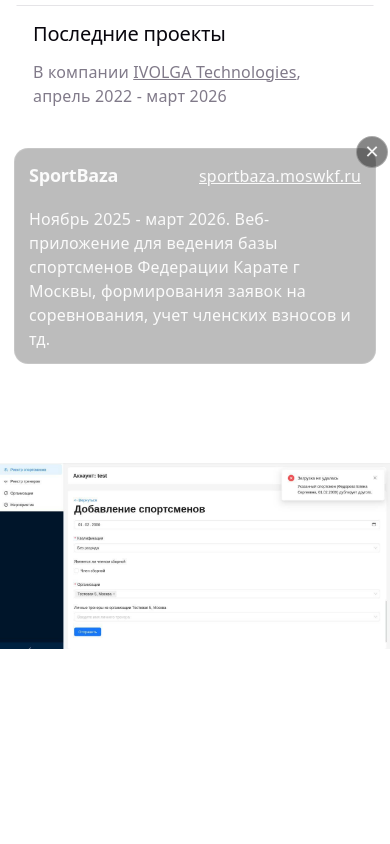
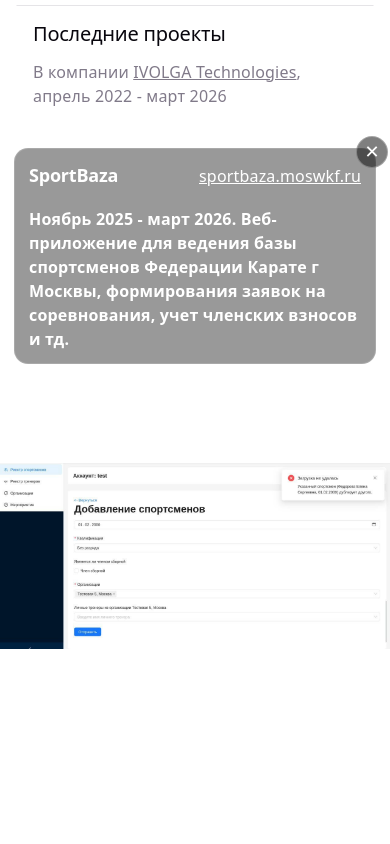
Before and after one commit to Gorokhov-Pavel/cv-site, a React (Vite) app: page / in a window 390 px wide. Shown: the part 1160-2004 px from the top of the page. Built offline with nearby package versions, Linux system fonts and the light colour scheme.

Commit message:
Change opacity and font weight for descriptions in mobile gallery

```diff
--- a/src/components/ProjectCard/ProjectCard.module.css
+++ b/src/components/ProjectCard/ProjectCard.module.css
@@ -90,7 +90,7 @@
 }
 
 .projectOverlayVisible {
-  opacity: 0.95;
+  opacity: 1;
 }
 
 .projectOverlayHidden {
@@ -108,7 +108,7 @@
   border-radius: 999px;
   border: 1px solid rgba(255, 255, 255, 0.3);
   background: rgba(0, 0, 0, 0.5);
-  color: rgba(255, 255, 255, 0.92);
+  color: rgba(255, 255, 255, 1);
   cursor: pointer;
   font-size: 18px;
   display: flex;
@@ -138,21 +138,22 @@
 
 .projectTitleOverlay,
 .projectDescriptionOverlay {
-  color: rgba(255, 255, 255, 0.92);
+  font-weight: 700;
+  color: rgba(255, 255, 255, 1);
 }
 
 .projectLinkOverlay {
-  color: rgba(255, 255, 255, 0.92);
+  color: rgba(255, 255, 255, 1);
 }
 
 .projectLinkOverlay:hover {
-  border-bottom-color: rgba(255, 255, 255, 0.92);
+  border-bottom-color: rgba(255, 255, 255, 1);
 }
 
 .chipsOverlay > li {
   border-color: rgba(255, 255, 255, 0.22);
   background: rgba(0, 0, 0, 0.28);
-  color: rgba(255, 255, 255, 0.92);
+  color: rgba(255, 255, 255, 1);
 }
 
 .projectHeaderOverlay {
@@ -160,9 +161,9 @@
   gap: 10px;
   padding: 14px 14px 12px;
   border-radius: 14px;
-  background: rgba(0, 0, 0, 0.28);
+  background: rgba(0, 0, 0, 0.4);
   border: 1px solid rgba(255, 255, 255, 0.16);
-  backdrop-filter: blur(10px);
+  backdrop-filter: blur(1px);
 }
 
 .projectGalleryDesktop {
@@ -221,7 +222,7 @@
   padding: 9px 12px;
   border-radius: 12px;
   background: rgba(0, 0, 0, 0.38);
-  color: rgba(255, 255, 255, 0.92);
+  color: rgba(255, 255, 255, 1);
   font-size: 14px;
   line-height: 1.25;
 }
@@ -245,11 +246,10 @@
     max-width: 100vw;
     margin-left: calc(50% - 50vw);
     scroll-snap-align: start;
-    scroll-snap-stop: always;
-    scroll-snap-type: y mandatory;
+    /*scroll-snap-stop: always;
+    scroll-snap-type: y mandatory;*/
     background-position: center;
     background-size: 100% 100%;
-    /*background-size: contain;*/
     background-repeat: no-repeat;
     overflow: clip;
     border-radius: 0;
```
